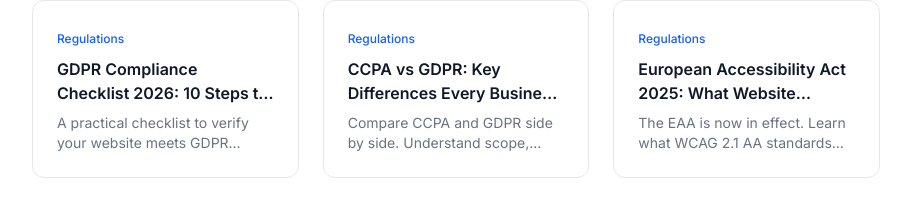
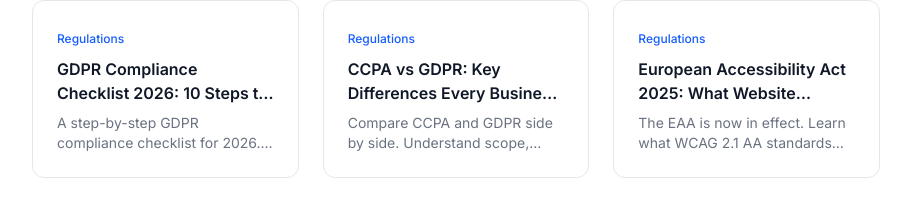
Before and after one commit to williammartin75/privacycheck, a Next.js app: page /blog/lgpd-vs-gdpr-brazil in a window 1280 px wide. Shown: the part 4003-4206 px from the top of the page, without its empty margins (184-1095 px from the left). Built offline with nearby package versions, Linux system fonts and the light colour scheme.

Commit message:
seo: add AI crawler rules to robots.txt + FAQPage schema on blog articles

```diff
--- a/src/app/blog/ArticleLayout.tsx
+++ b/src/app/blog/ArticleLayout.tsx
@@ -35,11 +35,27 @@
         ],
     };
 
+    const faqLd = post.faq && post.faq.length > 0 ? {
+        '@context': 'https://schema.org',
+        '@type': 'FAQPage',
+        mainEntity: post.faq.map(f => ({
+            '@type': 'Question',
+            name: f.question,
+            acceptedAnswer: {
+                '@type': 'Answer',
+                text: f.answer,
+            },
+        })),
+    } : null;
+
     return (
         <div className="min-h-screen bg-white">
             {/* JSON-LD */}
             <script type="application/ld+json" dangerouslySetInnerHTML={{ __html: JSON.stringify(jsonLd) }} />
             <script type="application/ld+json" dangerouslySetInnerHTML={{ __html: JSON.stringify(breadcrumbLd) }} />
+            {faqLd && (
+                <script type="application/ld+json" dangerouslySetInnerHTML={{ __html: JSON.stringify(faqLd) }} />
+            )}
 
             {/* Header */}
             <header className="container mx-auto px-4 sm:px-6 py-4 sm:py-6">
--- a/src/app/blog/data.ts
+++ b/src/app/blog/data.ts
@@ -9,17 +9,23 @@
     category: string;
     keywords: string[];
     image?: string;
+    faq?: { question: string; answer: string }[];
 }
 
 export const blogPosts: BlogPost[] = [
     {
         slug: 'gdpr-compliance-checklist-2026',
         title: 'GDPR Compliance Checklist 2026: 10 Steps to Avoid Fines',
-        description: 'A practical checklist to verify your website meets GDPR requirements in 2026. Cover consent, data processing, cookies, privacy policies, and security measures.',
-        date: '2026-02-12',
+        description: 'A step-by-step GDPR compliance checklist for 2026. Learn the 10 critical steps every website owner must take to avoid hefty fines and protect user data.',
+        date: '2026-01-15',
         readTime: '8 min',
         category: 'Regulations',
-        keywords: ['GDPR compliance', 'GDPR checklist', 'GDPR 2026', 'website compliance', 'data protection'],
+        keywords: ['GDPR compliance', 'GDPR checklist', 'GDPR 2026', 'data protection', 'privacy compliance', 'GDPR fines'],
+        faq: [
+            { question: 'What is GDPR compliance?', answer: 'GDPR compliance means meeting all requirements of the EU General Data Protection Regulation, including obtaining consent for data processing, providing a privacy policy, implementing security measures, and respecting data subject rights.' },
+            { question: 'What are the GDPR fines for non-compliance?', answer: 'GDPR fines can reach up to €20 million or 4% of global annual revenue, whichever is higher. In 2025 alone, over €1.2 billion in fines were issued across the EU.' },
+            { question: 'How do I check if my website is GDPR compliant?', answer: 'Use a free tool like PrivacyChecker to scan your website. It checks cookie consent, privacy policy, security headers, third-party trackers, and more in under 60 seconds.' },
+        ],
     },
     {
         slug: 'ccpa-vs-gdpr-differences',
```
Also changed, not shown: public/robots.txt.
